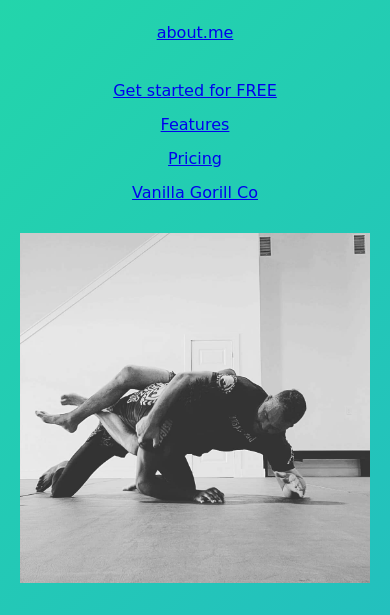
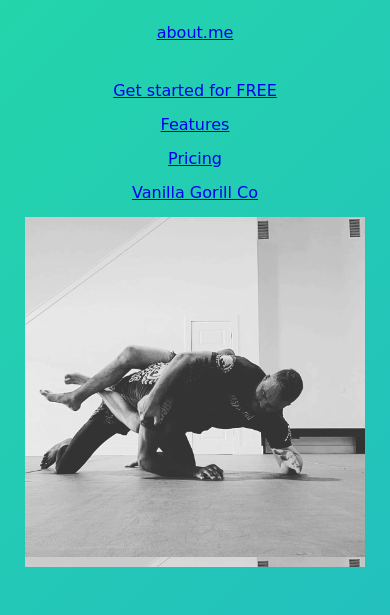
Before and after one commit to nickriley5/flexbox-profile-site, a website: page index.html in a window 390 px wide. Shown: the top 615 px of the page. Drawn offline with Linux system fonts and the light colour scheme; a web font is replaced by a local one.

Commit message:
changed a few things for mobile

```diff
--- a/styles.css
+++ b/styles.css
@@ -23,7 +23,7 @@ body {
 }
 
 @media only screen
-  and (min-device-width: 355px)
+  and (min-device-width: 345px)
   and (max-device-width: 812px){
 body {
     background: linear-gradient(-45deg, #ee7752, #e73c7e, #23a6d5, #23d5ab);
@@ -31,7 +31,7 @@ body {
     animation: gradient 15s ease infinite;
     display: flex;
     flex-wrap: wrap;
-    flex-direction: column;
+    flex-direction: row;
     align-content: center;
     justify-content: space-between;
 }
@@ -71,7 +71,7 @@ body {
     display: flex;
     background-image: url("nickonback.jpg");
     background-size: contain;
-    min-width: 350px;
+    min-width: 340px;
     height: 350px;
     overflow: scroll;
 }
```
